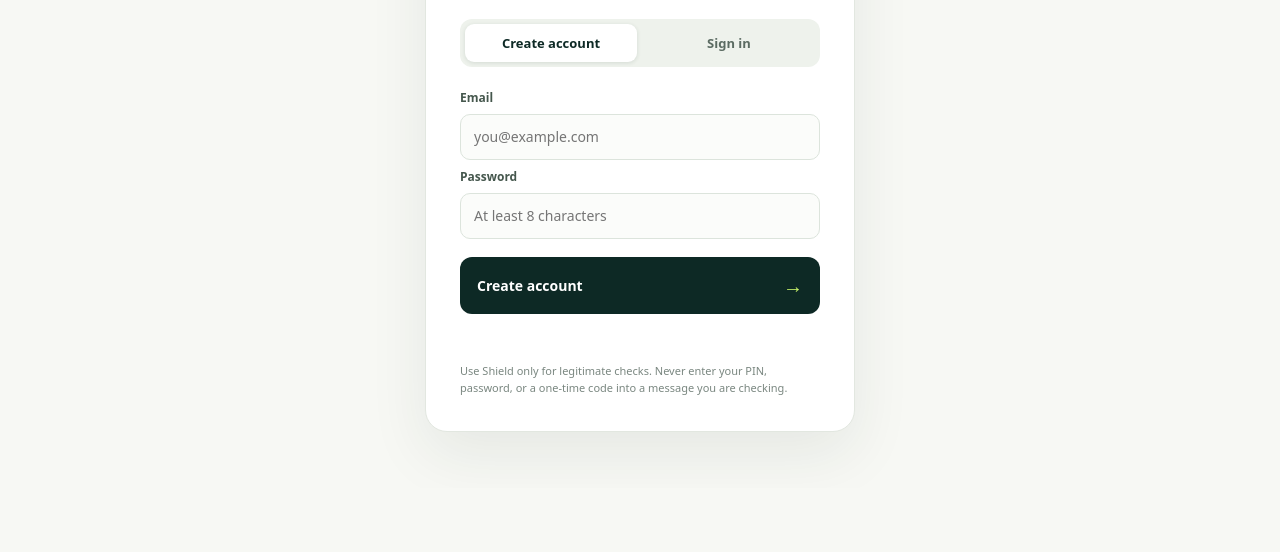
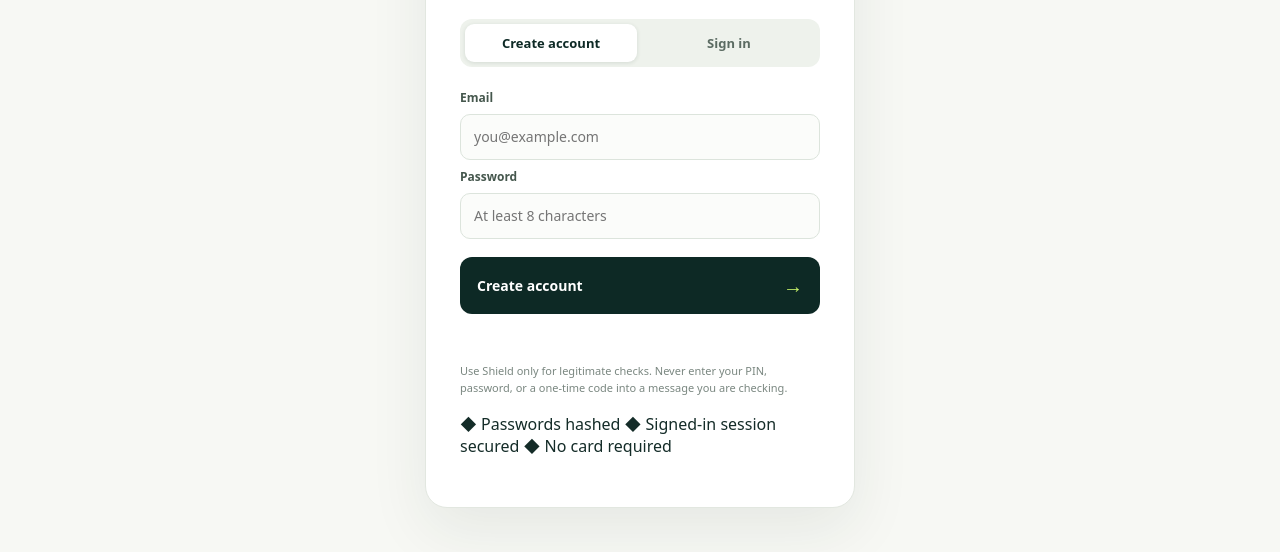
Before and after one commit to opeblow/shield, a website: page apps/web/public/auth.html in a window 1280 px wide. Shown: the part 366-918 px from the top of the page. Before the commit the page ends 854 px from the top, so only its background shows below. Drawn offline with Linux system fonts and the light colour scheme; no server answers.

Commit message:
feat(web): add trust markers to the sign-in page

```diff
--- a/apps/web/public/auth.html
+++ b/apps/web/public/auth.html
@@ -35,6 +35,7 @@
           <p id="auth-status" class="qr-status" role="status" aria-live="polite"></p>
         </form>
         <p class="auth-fineprint">Use Shield only for legitimate checks. Never enter your PIN, password, or a one-time code into a message you are checking.</p>
+        <p class="auth-trust"><span aria-hidden="true">◆</span> Passwords hashed <span aria-hidden="true">◆</span> Signed-in session secured <span aria-hidden="true">◆</span> No card required</p>
       </section>
     </main>
     <script type="module" src="/auth.js"></script>
```
